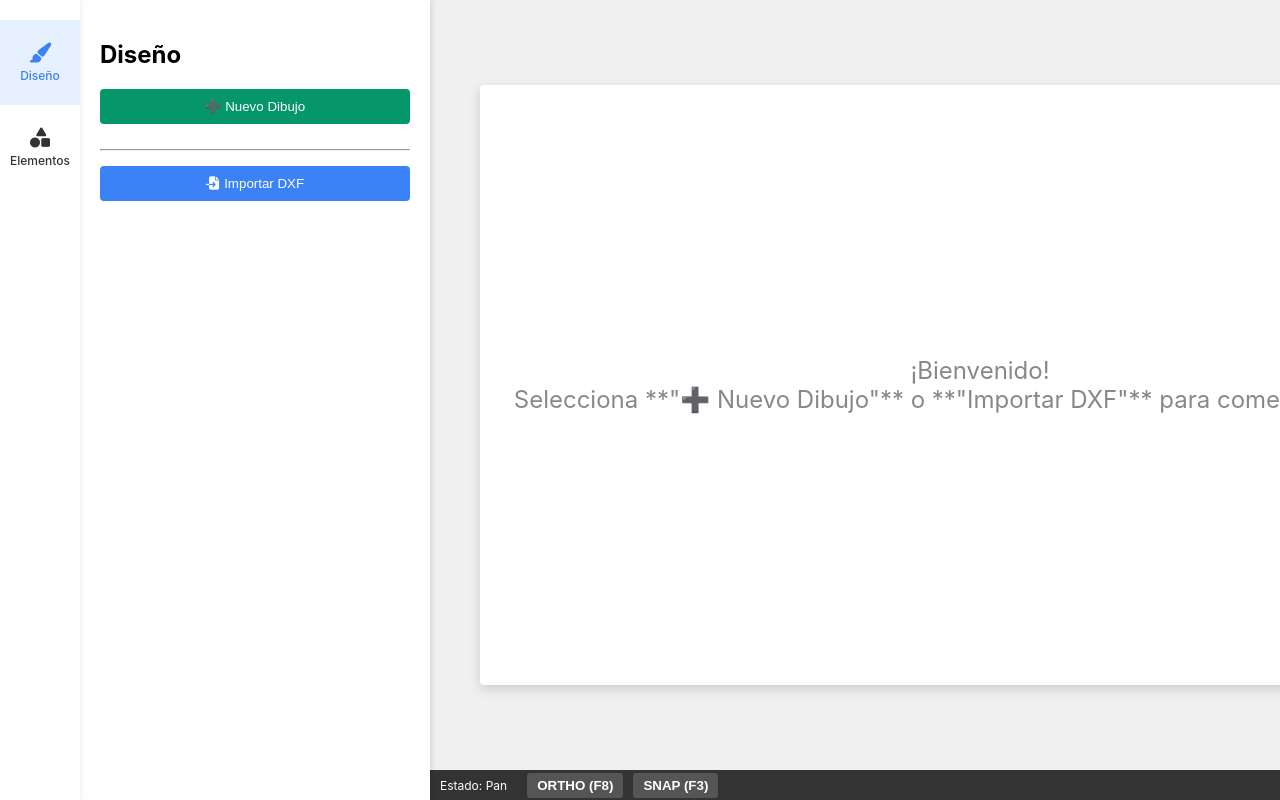
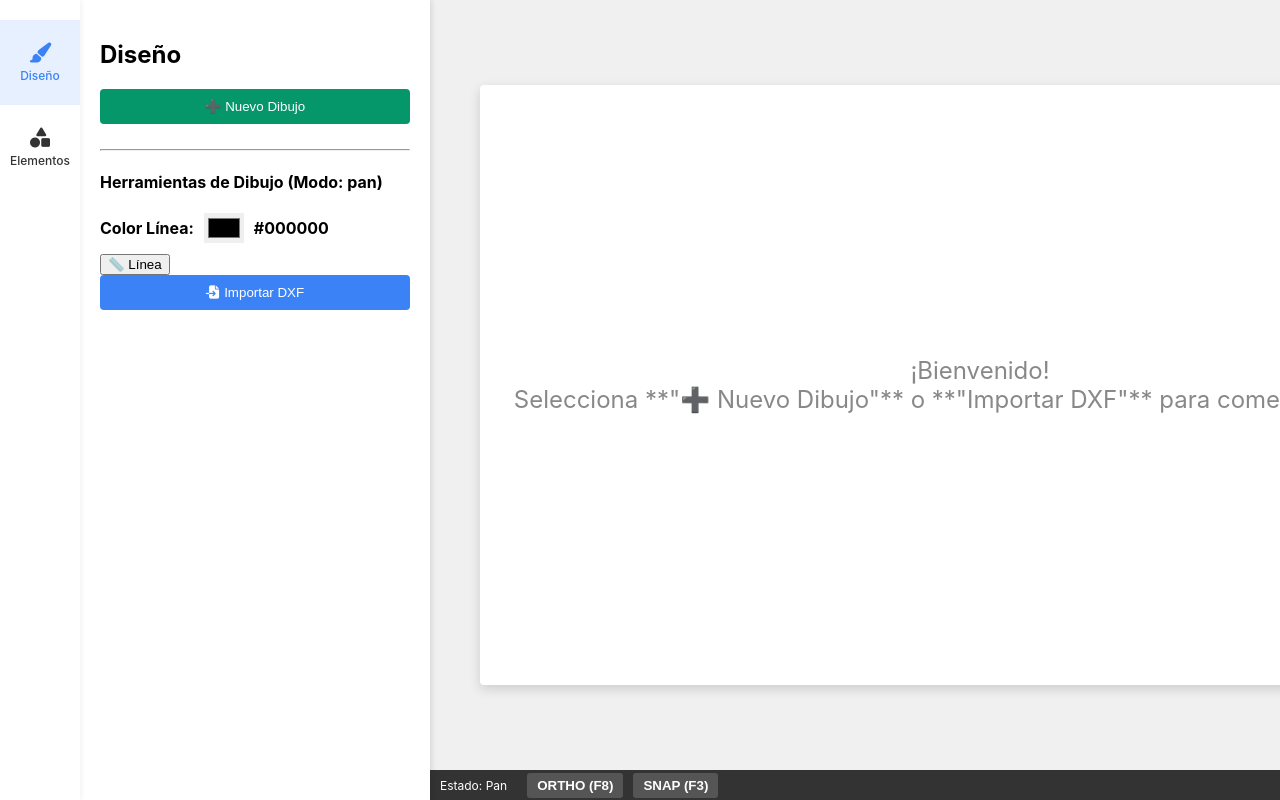
Before and after one commit to somerwest01/MylarProjection, a React (Vite) app: page / in a window 1280 px wide. Shown: the top 800 px of the page. Built offline with nearby package versions, Linux system fonts and the light colour scheme; the HTML template or start-up script is replaced by a standard one; what dxf-parser would draw is missing.

Commit message:
Update MenuPanel.jsx

```diff
--- a/src/components/MenuPanel.jsx
+++ b/src/components/MenuPanel.jsx
@@ -1,7 +1,7 @@
 import React, { useRef } from 'react';
 
 // MenuPanel es el panel que se despliega (la "caja" de herramientas)
-function MenuPanel({ isOpen, activeMenu, onDxfFileSelect, onNewDrawing, setDrawingMode, currentDrawingMode }) {
+function MenuPanel({ isOpen, activeMenu, onDxfFileSelect, onNewDrawing, setDrawingMode, currentDrawingMode, lineColor, setLineColor }) {
   const panelClass = isOpen ? 'open' : '';
   const fileInputRef = useRef(null);
 
@@ -37,6 +37,30 @@ function MenuPanel({ isOpen, activeMenu, onDxfFileSelect, onNewDrawing, setDrawi
         </button>
 
         <hr style={{ margin: '15px 0' }} />
+        <h4>Herramientas de Dibujo (Modo: {currentDrawingMode})</h4>
+          <div style={{ display: 'flex', alignItems: 'center', marginBottom: '10px' }}>
+           {/* 🔑 SELECTOR DE COLOR */}
+        <label style={{ marginRight: '10px', fontWeight: 'bold' }}>
+          Color Línea:
+        </label>
+        <input
+          type="color"
+          value={lineColor}
+          onChange={(e) => setLineColor(e.target.value)}
+          style={{ width: '40px', height: '30px', border: 'none', cursor: 'pointer' }}
+        />
+        <span style={{ marginLeft: '10px', color: lineColor, fontWeight: 'bold' }}>
+        {lineColor}
+    </span>
+</div>
+
+{/* BOTÓN LÍNEA */}
+<button
+    onClick={() => setDrawingMode(currentDrawingMode === 'line' ? 'pan' : 'line')}
+    // ... (restos de estilos del botón Línea)
+>
+    📏 Línea
+</button>
 
         {/* Sección de IMPORTACIÓN (existente) */}
         <input
```
